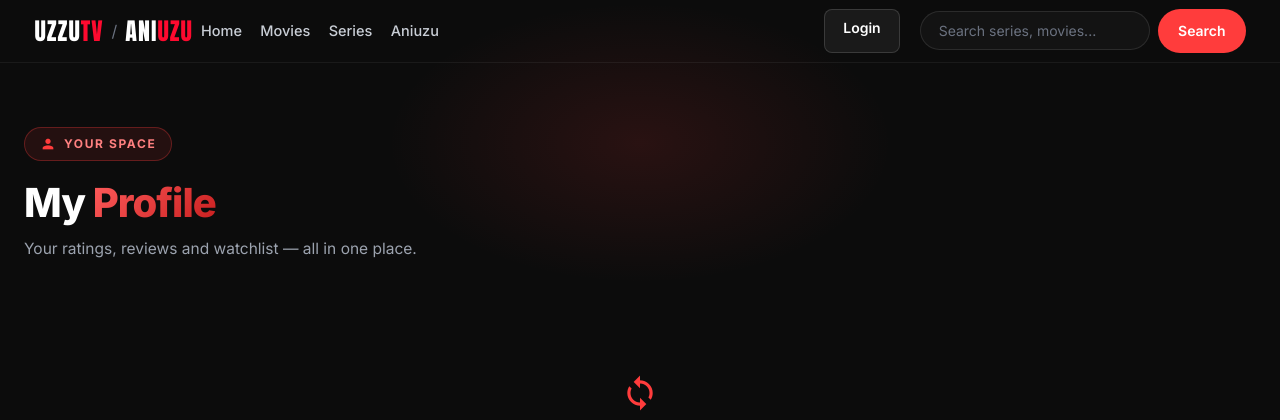
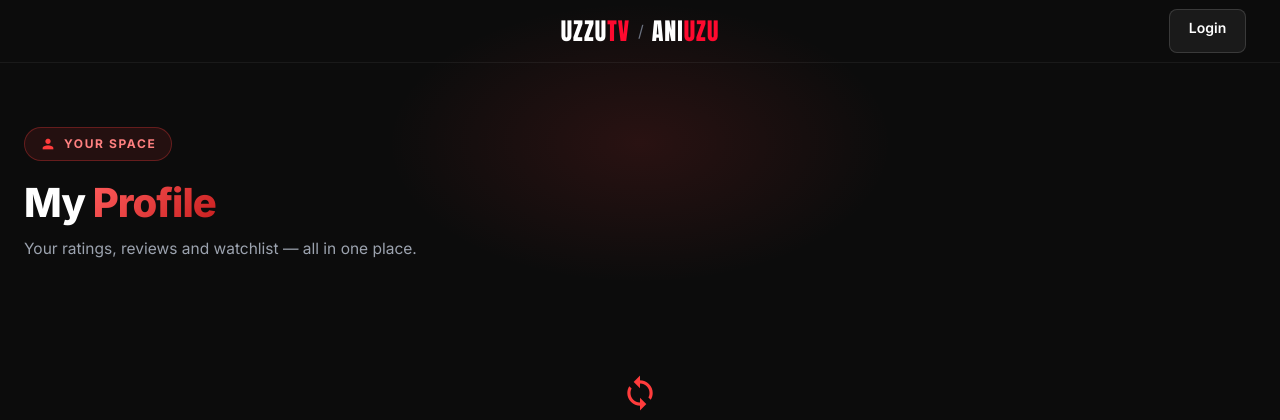
Before and after one commit to ujjwaluzu/uzzutv, a Django app: page /profile/ in a window 1280 px wide. Shown: the top 420 px of the page. Run offline with Django 4.2, Linux system fonts and the light colour scheme; some libraries are stand-ins or nearby versions; some web fonts are replaced.

Commit message:
profile page navbar

```diff
--- a/uzzutv/templates/uzzutv/profile.html
+++ b/uzzutv/templates/uzzutv/profile.html
@@ -16,6 +16,30 @@
 
 .profile-nav-brand .navbar-brand{
     margin-right: 0;
+}
+
+/* The profile navbar is intentionally reduced to the two application brands. */
+nav:not(.az-navbar):has(.profile-nav-brand) .navbar-toggler,
+nav:not(.az-navbar):has(.profile-nav-brand) #navbarSupportedContent > .navbar-nav,
+nav:not(.az-navbar):has(.profile-nav-brand) #navbarSupportedContent > .uzz-search{
+    display: none !important;
+}
+
+nav:not(.az-navbar):has(.profile-nav-brand) .container-fluid{
+    position: relative;
+    justify-content: center;
+}
+
+nav:not(.az-navbar):has(.profile-nav-brand) .profile-nav-brand{
+    position: absolute;
+    left: 50%;
+    transform: translateX(-50%);
+}
+
+nav:not(.az-navbar):has(.profile-nav-brand) #navbarSupportedContent{
+    display: flex !important;
+    justify-content: flex-end;
+    flex: 1 1 auto;
 }
 
 .profile-page{
```
